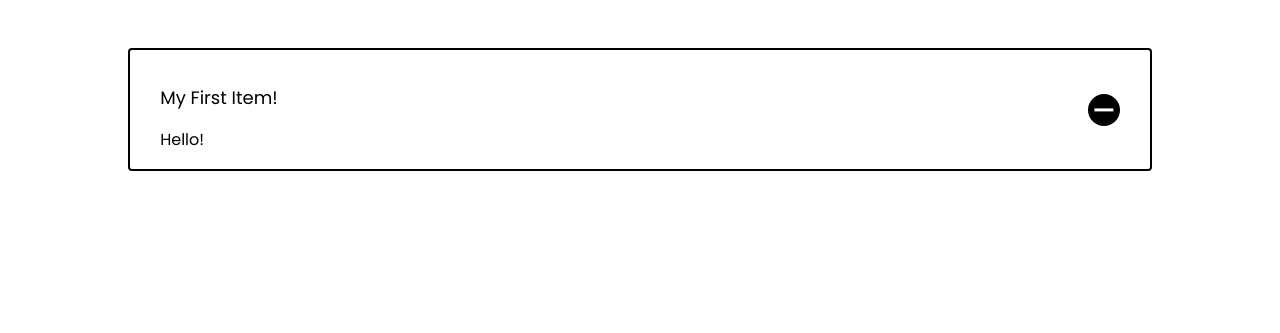
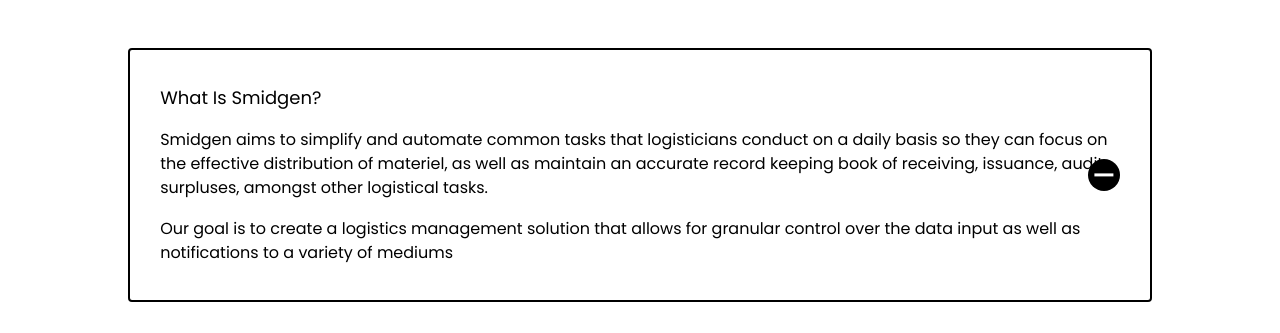
Before and after one commit to Smidgen-Inventory-Management/Landing, a React (Vite) app: page /faq in a window 1280 px wide. Both pictures are taken after a click on the element 1103 px from the left and 327 px from the top of the page. Shown: the part 230-563 px from the top of the page. Built offline with nearby package versions, Linux system fonts and the light colour scheme.

Commit message:
Updated according css for paragraphs

```diff
--- a/src/css/accordion.css
+++ b/src/css/accordion.css
@@ -87,3 +87,7 @@
   font-size: 0;
   opacity: 0;
 }
+
+.accordion-body p{
+  padding-bottom: 2ex;
+}
--- a/src/pages/Faq.tsx
+++ b/src/pages/Faq.tsx
@@ -12,8 +12,19 @@
         <section>
           <h1 style={{ paddingBottom: '3ex' }}>Frequently Asked Questions</h1>
           <Accordion>
-            <AccordionItem title="my first item!">
-              <p>Hello!</p>
+            <AccordionItem title="What is Smidgen?">
+              <p>
+                Smidgen aims to simplify and automate common tasks that
+                logisticians conduct on a daily basis so they can focus on the
+                effective distribution of materiel, as well as maintain an
+                accurate record keeping book of receiving, issuance, audits,
+                surpluses, amongst other logistical tasks.
+              </p>
+              <p>
+                Our goal is to create a logistics management solution that
+                allows for granular control over the data input as well as
+                notifications to a variety of mediums
+              </p>
             </AccordionItem>
           </Accordion>
         </section>
```
